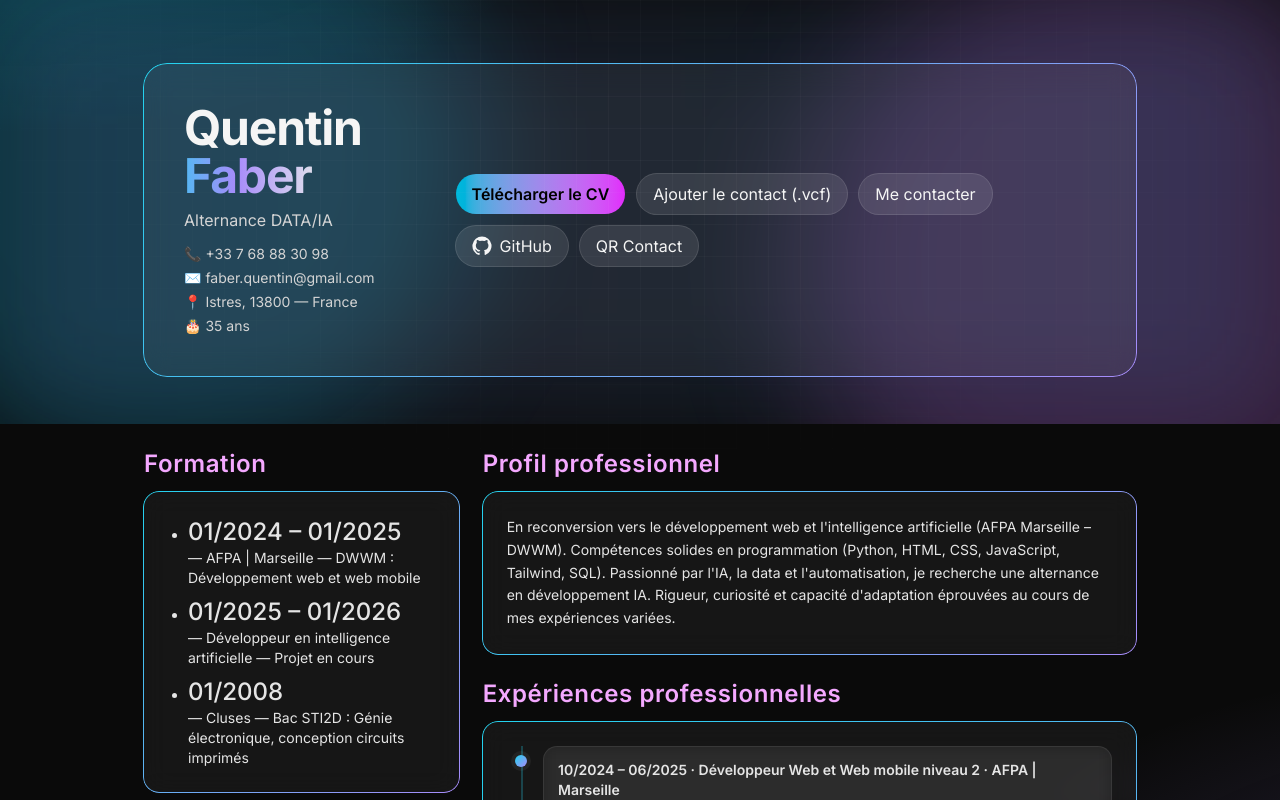
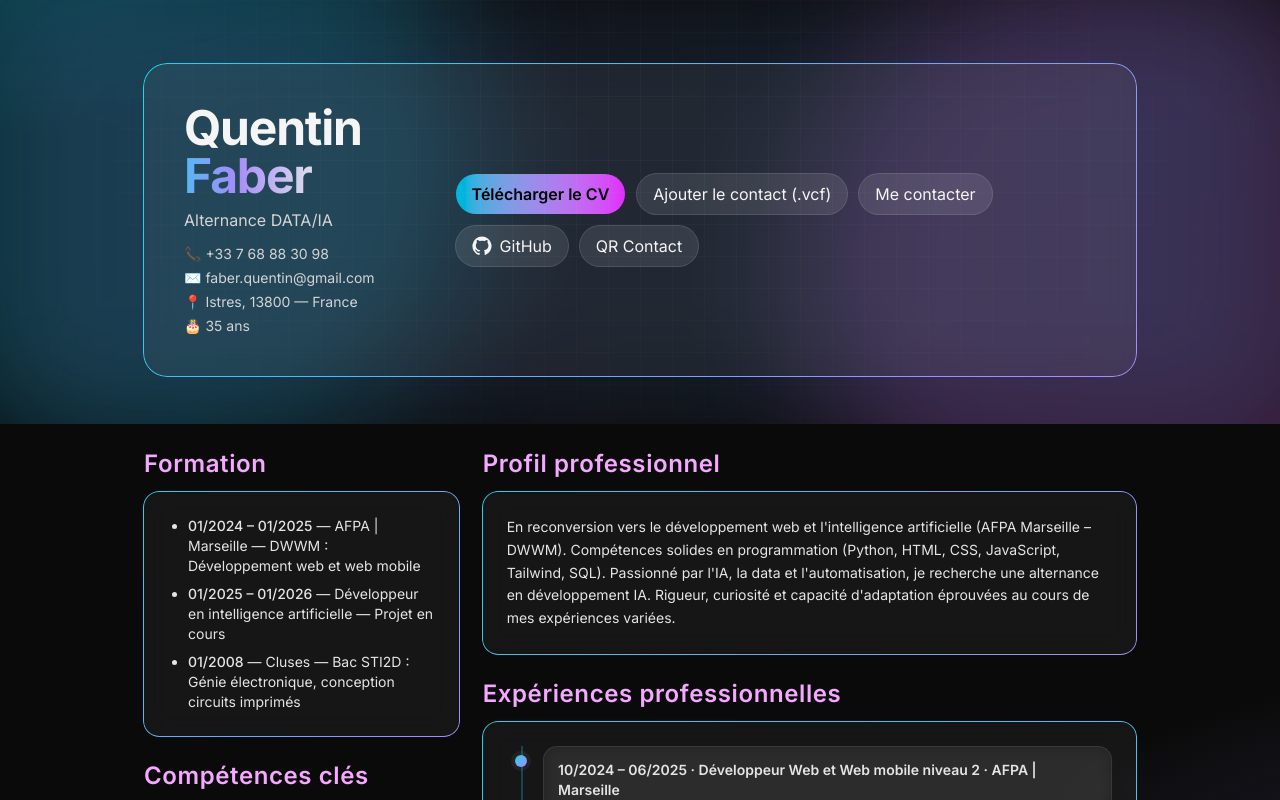
Before and after one commit to Eloura74/CV-NFC, a React (Vite) app in the folder cv-portfolio/: page / in a window 1280 px wide. Shown: the top 800 px of the page. Built offline with nearby package versions, Linux system fonts and the light colour scheme.

Commit message:
feat(ui): typo Inter, grille tech, timeline expériences, polish lisibilitéV2

```diff
--- a/cv-portfolio/src/App.jsx
+++ b/cv-portfolio/src/App.jsx
@@ -204,23 +204,16 @@ export default function App() {
           <Section id="formation" titre="Formation">
             <ul className="list-disc pl-5 space-y-2 text-neutral-200 text-sm">
               <li>
-                <span className="font-medium text-2xl bold">
-                  01/2024 – 01/2025
-                </span>
-                <br /> — AFPA | Marseille — DWWM : Développement web et web
-                mobile
+                <span className="font-medium ">01/2024 – 01/2025</span> — AFPA |
+                Marseille — DWWM : Développement web et web mobile
               </li>
               <li>
-                <span className="font-medium text-2xl bold">
-                  01/2025 – 01/2026
-                </span>
-                <br /> — Développeur en intelligence artificielle — Projet en
-                cours
+                <span className="font-medium">01/2025 – 01/2026</span> —
+                Développeur en intelligence artificielle — Projet en cours
               </li>
               <li>
-                <span className="font-medium text-2xl bold">01/2008</span>
-                <br /> — Cluses — Bac STI2D : Génie électronique, conception
-                circuits imprimés
+                <span className="font-medium">01/2008</span> — Cluses — Bac
+                STI2D : Génie électronique, conception circuits imprimés
               </li>
             </ul>
           </Section>
```
